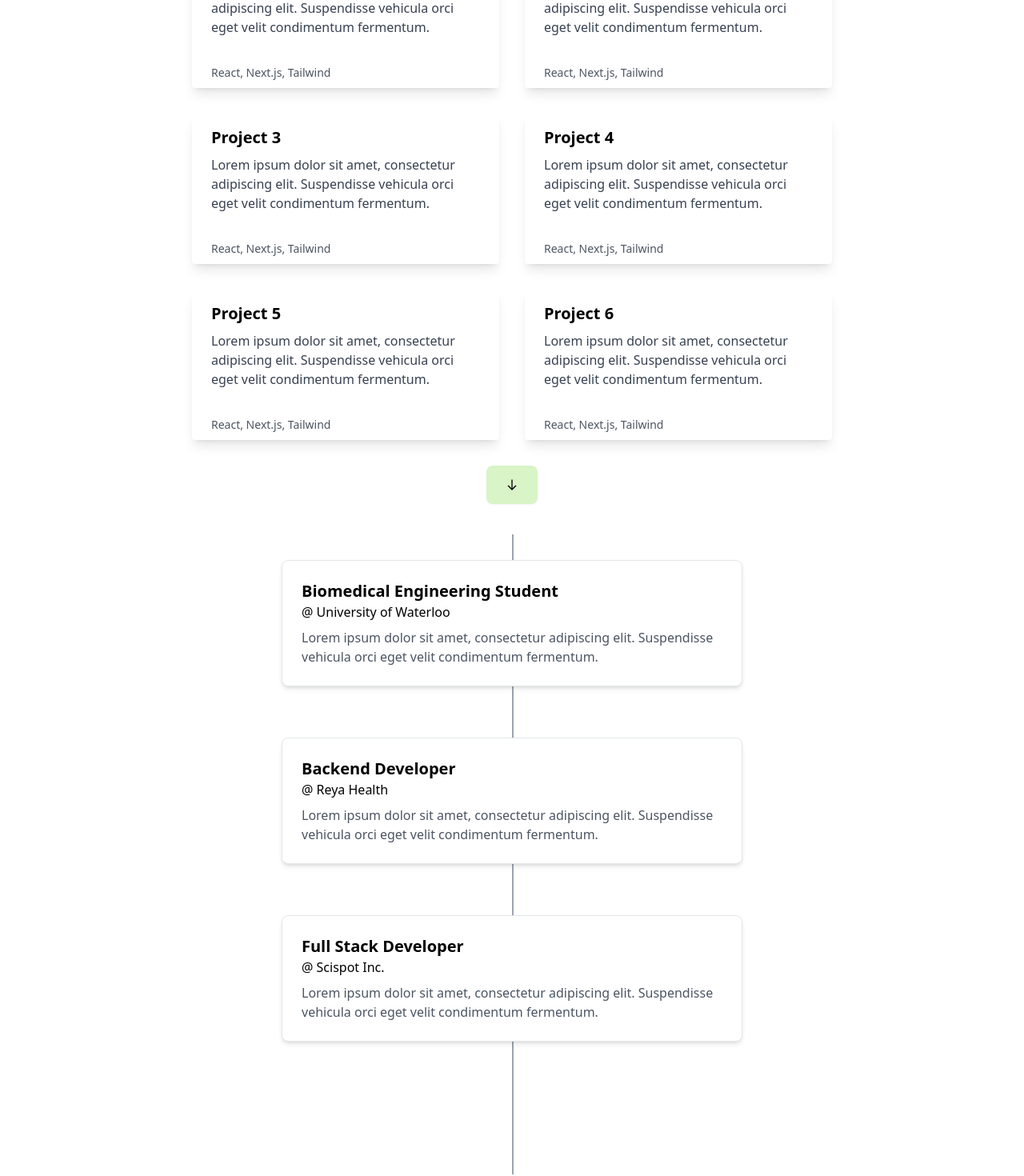
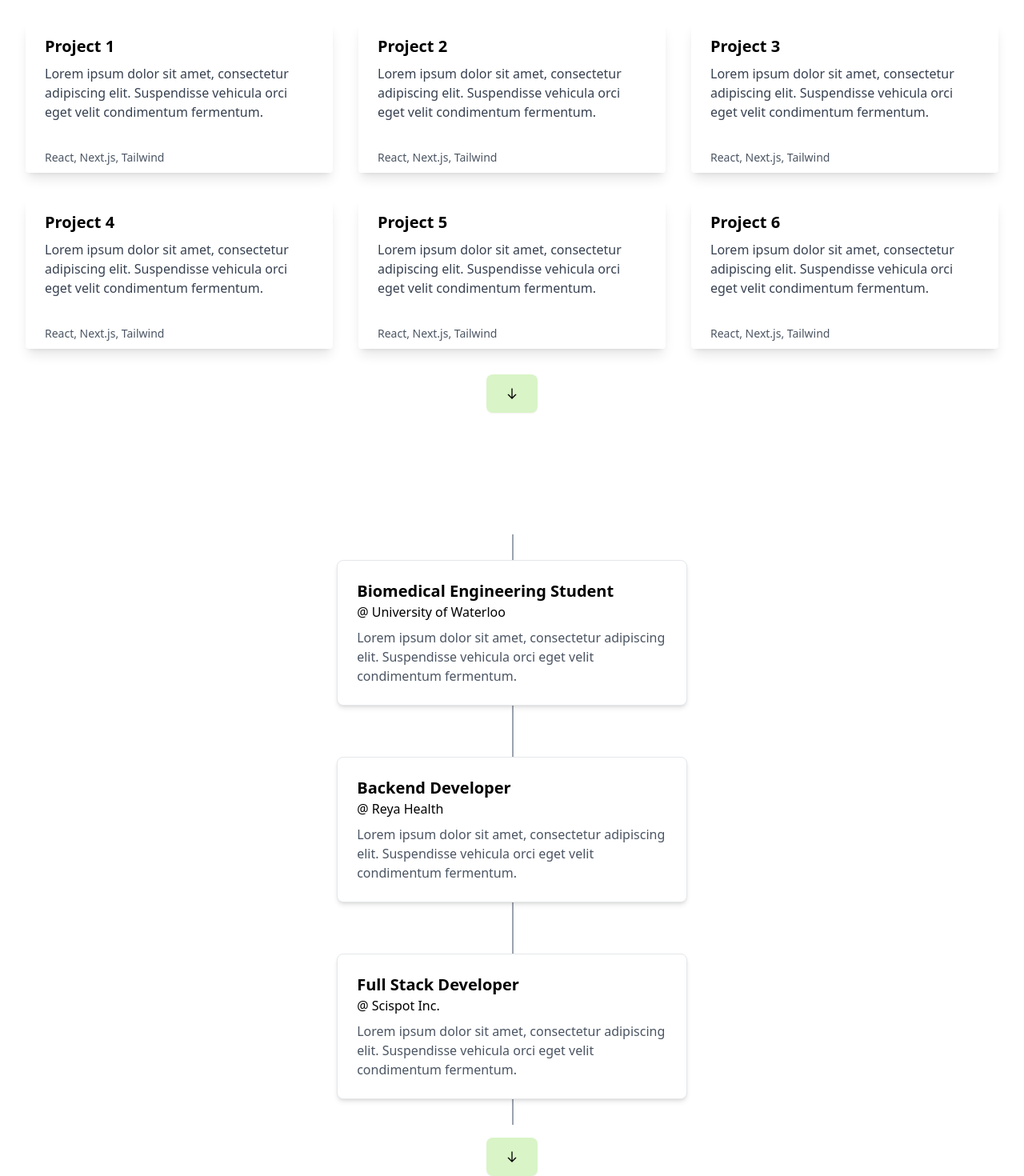
Before and after one commit to m6keller/matthew-site, a Next.js app: page / in a window 1280 px wide. Shown: the part 932-2402 px from the top of the page at 80% size. Built offline with nearby package versions, Linux system fonts and the light colour scheme.

Commit message:
styling for different sized screens

```diff
--- a/src/pages/index.tsx
+++ b/src/pages/index.tsx
@@ -170,8 +170,8 @@ function LandingSection() {
 function ExperienceSection () {
   return (
     <section className="h-screen" id="experience">
-        <div className="container mx-auto h-full">
-          <div className="relative h-full">
+        <div className="container mx-auto flex flex-col items-center justify-center">
+          <div className="relative">
             <div className="absolute top-0 left-1/2 w-0.5 h-full bg-gray-400"></div>
             <div className="flex flex-col">
               <div className="flex flex-col items-center justify-center h-full">
@@ -179,6 +179,11 @@ function ExperienceSection () {
               </div>
             </div>
           </div>
+          <Link className="mt-4" to="contact" smooth={true} duration={1000}>
+            <button className="bg-tea-green font-bold py-4 px-6 rounded-lg shadow-sm hover:shadow-md">
+              <HiOutlineArrowDown />
+            </button>
+          </Link>
         </div>
       </section>
   )
@@ -221,8 +226,8 @@ function CircleProgressBar({ progress, size, fill=false} : {progress: number, si
 
 function ProjectsSection() {
   return (
-      <section className="flex flex-col flex-wrap justify-center items-center h-screen" id="projects">
-        <div className="grid md:grid-cols-2 md:grid-rows-3 sm:grid-cols-1 sm:grid-rows-6 grid-cols-3 grid-rows-2 items-center justify-center ">
+      <section className="flex flex-col flex-wrap justify-center items-center lg:h-screen md:h-screen" id="projects">
+        <div className="grid md:grid-cols-2 md:grid-rows-3 sm:grid-cols-1 sm:grid-rows-6 lg:grid-cols-3 lg:grid-rows-2 items-center justify-center ">
           {projectsList.map(({title, description, tags}) =>
             <ProjectTile
             title={title}
@@ -232,7 +237,7 @@ function ProjectsSection() {
           )}
 
         </div>
-        <Link to="experience" smooth={true} duration={1000}>
+        <Link className="flex mb-2" to="experience" smooth={true} duration={1000}>
           <button className="mt-4 bg-tea-green font-bold py-4 px-6 mx-auto rounded-lg shadow-sm hover:shadow-md">
             <HiOutlineArrowDown />
           </button>
```
Lines whose indentation alone changed are shown as unchanged.
